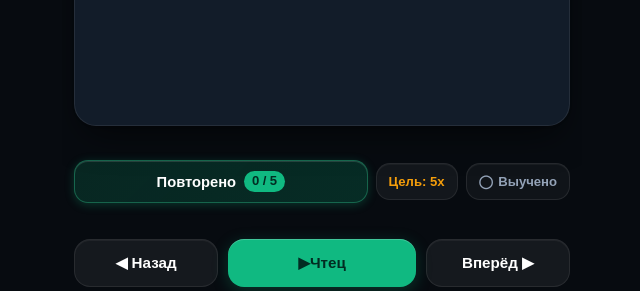
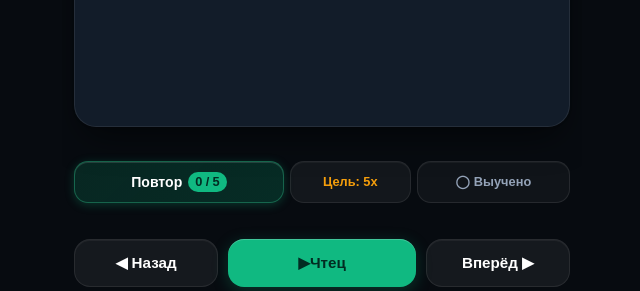
Before and after one commit to emonue1e/quran-words, a plain HTML site: page index.html in a window 1280 px wide. Shown: the part 509-800 px from the top of the page, without its empty margins (318-958 px from the left). Drawn offline with Linux system fonts and the light colour scheme.

Commit message:
fix(layout): replace flex with unbreakable 3-column CSS Grid for repetition row; add Network-First in sw.js

```diff
--- a/index.html
+++ b/index.html
@@ -9,6 +9,9 @@
   <meta name="apple-mobile-web-app-capable" content="yes">
   <meta name="apple-mobile-web-app-status-bar-style" content="black-translucent">
   <meta name="apple-mobile-web-app-title" content="КоранХифз">
+  <meta http-equiv="Cache-Control" content="no-cache, no-store, must-revalidate">
+  <meta http-equiv="Pragma" content="no-cache">
+  <meta http-equiv="Expires" content="0">
 
   <!-- Fonts -->
   <link rel="preconnect" href="https://fonts.googleapis.com">
@@ -329,17 +332,18 @@
     }
 
     .repetition-section {
-      display: flex;
-      align-items: center;
-      gap: 8px;
+      display: grid;
+      grid-template-columns: 1.3fr 0.75fr 0.95fr;
+      gap: 6px;
       margin-top: 8px;
       width: 100%;
+      box-sizing: border-box;
     }
 
     .counter-tap-btn {
-      flex: 1;
+      width: 100%;
       min-width: 0;
-      padding: 10px 12px;
+      padding: 10px 4px;
       border-radius: 14px;
       background: linear-gradient(135deg, rgba(16, 185, 129, 0.16), rgba(5, 150, 105, 0.24));
       border: 1px solid rgba(52, 211, 153, 0.35);
@@ -347,15 +351,16 @@
       display: flex;
       align-items: center;
       justify-content: center;
-      gap: 8px;
+      gap: 6px;
       font-weight: 700;
-      font-size: 0.92rem;
+      font-size: 0.88rem;
       cursor: pointer;
       transition: transform 160ms var(--ease-out), background-color 160ms var(--ease-out), box-shadow 160ms var(--ease-out);
       box-shadow: 0 2px 10px var(--emerald-glow), inset 0 1px 0 rgba(255, 255, 255, 0.12);
       user-select: none;
       -webkit-tap-highlight-color: transparent;
       white-space: nowrap;
+      overflow: hidden;
     }
     .counter-tap-btn:active {
       transform: scale(0.97);
@@ -364,9 +369,9 @@
     .repeat-count-badge {
       background: var(--emerald);
       color: #022c22;
-      padding: 2px 8px;
+      padding: 2px 7px;
       border-radius: 999px;
-      font-size: 0.82rem;
+      font-size: 0.8rem;
       font-weight: 800;
       letter-spacing: -0.01em;
       line-height: 1.25;
@@ -378,16 +383,17 @@
     }
 
     .counter-target-btn {
-      flex-shrink: 0;
-      padding: 10px 12px;
+      width: 100%;
+      min-width: 0;
+      padding: 10px 4px;
       border-radius: 14px;
       background: rgba(255, 255, 255, 0.05);
       border: 1px solid var(--surface-border);
       color: var(--gold);
       font-weight: 700;
-      font-size: 0.82rem;
+      font-size: 0.8rem;
       cursor: pointer;
-      display: inline-flex;
+      display: flex;
       align-items: center;
       justify-content: center;
       white-space: nowrap;
@@ -395,6 +401,7 @@
       box-shadow: inset 0 1px 0 rgba(255, 255, 255, 0.04);
       user-select: none;
       -webkit-tap-highlight-color: transparent;
+      overflow: hidden;
     }
     .counter-target-btn:active {
       transform: scale(0.96);
@@ -574,17 +581,18 @@
     }
 
     .learned-toggle-btn {
-      flex-shrink: 0;
-      display: inline-flex;
+      width: 100%;
+      min-width: 0;
+      display: flex;
       align-items: center;
       justify-content: center;
-      gap: 5px;
-      padding: 10px 12px;
+      gap: 4px;
+      padding: 10px 4px;
       border-radius: 14px;
       background: rgba(255, 255, 255, 0.04);
       border: 1px solid rgba(255, 255, 255, 0.09);
       color: var(--text-muted);
-      font-size: 0.82rem;
+      font-size: 0.8rem;
       font-weight: 600;
       cursor: pointer;
       transition: transform 160ms var(--ease-out), background-color 180ms ease, border-color 180ms ease, color 180ms ease, box-shadow 180ms ease;
@@ -592,6 +600,7 @@
       -webkit-tap-highlight-color: transparent;
       box-shadow: inset 0 1px 0 rgba(255, 255, 255, 0.04);
       white-space: nowrap;
+      overflow: hidden;
     }
     .learned-toggle-btn:active {
       transform: scale(0.96);
@@ -847,7 +856,7 @@
 
       <div class="repetition-section">
         <button class="counter-tap-btn" id="counterTapBtn" title="Нажмите для подсчёта повторения (+1)">
-          <span>Повторено</span>
+          <span>Повтор</span>
           <span class="repeat-count-badge" id="repeatCounter">0 / 5</span>
         </button>
         <button class="counter-target-btn" id="counterTargetBtn" title="Цель повторений">Цель: 5x</button>
@@ -917,7 +926,7 @@
       <!-- Счётчик повторений (как у аятов в Qaree) -->
       <div class="repetition-section">
         <button class="counter-tap-btn" id="vCounterTapBtn" title="Нажмите для подсчёта повторения (+1)">
-          <span>Повторено</span>
+          <span>Повтор</span>
           <span class="repeat-count-badge" id="vRepeatCounter">0 / 5</span>
         </button>
         <button class="counter-target-btn" id="vCounterTargetBtn" title="Цель повторений">Цель: 5x</button>
```
Also changed, not shown: sw.js (+33 -8 lines).
